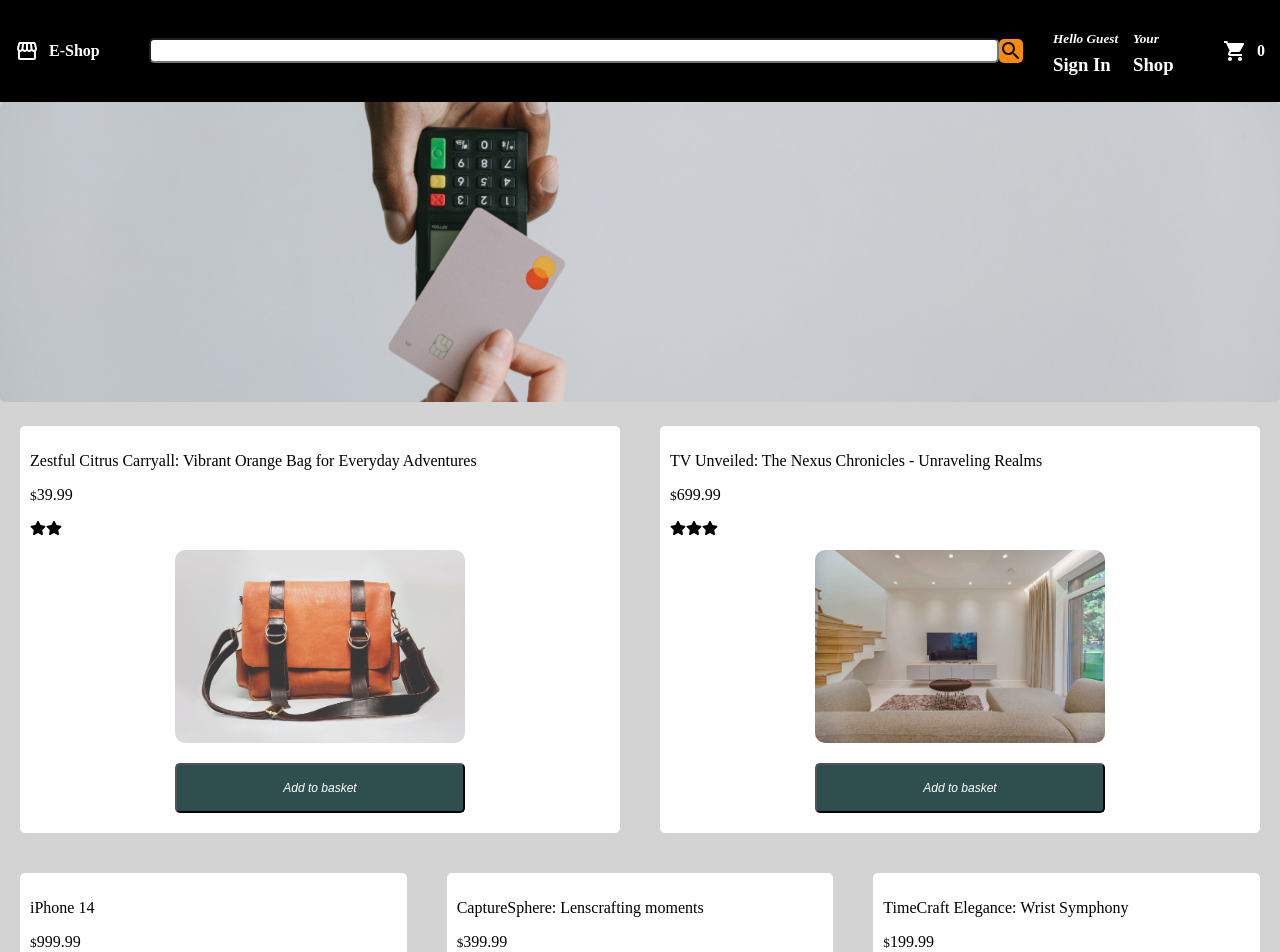
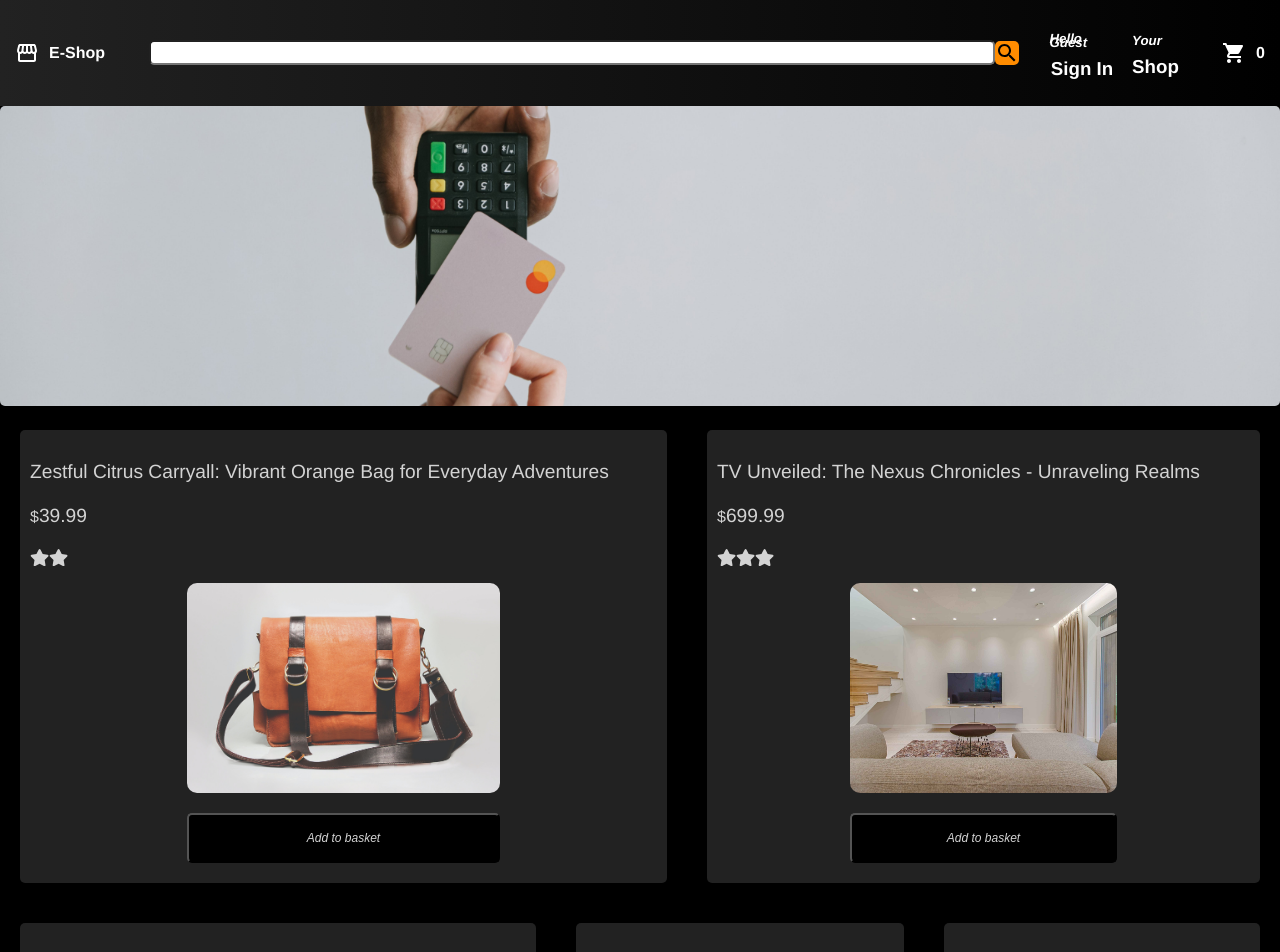
Before and after one commit to selimyay00/e-shop, a React (Vite) app: page / in a window 1280 px wide. Shown: the top 952 px of the page. Built offline with nearby package versions, Linux system fonts and the light colour scheme.

Commit message:
added functionality to removeFromBasket function

```diff
--- a/src/components/Checkout.jsx
+++ b/src/components/Checkout.jsx
@@ -11,7 +11,8 @@ function Checkout() {
         <div className='checkout'>
             <div className='checkout__left'>
                 <img src={christmas} className='checkout__image' alt='Christmas' />
-                <h2>Your Shopping Basket</h2>
+                <h2 style={{ textAlign: 'center', letterSpacing: 0.5 }}>Your Shopping Basket</h2>
+                <hr />
                 {basket.map(item => (
                     <CheckoutProduct
                         key={item.id}
--- a/src/components/CheckoutProduct.jsx
+++ b/src/components/CheckoutProduct.jsx
@@ -1,9 +1,17 @@
 import './checkoutproduct.css'
-import bag from '../images/bag.jpg';
-import { FaStar } from 'react-icons/fa';
+import { FaStar } from 'react-icons/fa'
+import { useStateValue } from "./StateProvider"
 
 
 function CheckoutProduct(props) {
+    const [{basket}, dispatch ] = useStateValue()
+
+    const removeFromBasket = () => {
+        dispatch({
+            type: "REMOVE_FROM_BASKET",
+            id: props.id,
+        })
+    }
     return (
         <div className='checkout-product'>
             <img src={props.image} alt="image" className='checkout-image' />
@@ -19,7 +27,7 @@ function CheckoutProduct(props) {
                             <FaStar key={i} />
                         ))}
                 </div>
-                    <button>Remove from Basket</button>
+                    <button onClick={removeFromBasket}>Remove from Basket</button>
                 </div>
         </div>
     )
--- a/src/components/StateProvider.jsx
+++ b/src/components/StateProvider.jsx
@@ -1,5 +1,6 @@
 import { createContext, useContext, useReducer } from 'react';
 
+// Created a React context called StateContext
 export const StateContext = createContext();
 
 export const StateProvider = ({ reducer, initialState, children }) => {
--- a/src/components/checkoutproduct.css
+++ b/src/components/checkoutproduct.css
@@ -1,16 +1,17 @@
 .checkout-product {
-    background-color: lightgrey;
-    color: black;
+    background-color: #222222;
+    color: lightgrey;
     height: 200px;
-    width: max-content;
+    width: 400px;
     display: flex;
-    max-width: 610px;
-    margin: 20px 0;
+    max-width: 500px;
+    margin: 30px auto;
+    border-radius: 5px;
 }
 
 .checkout-image {
     height: 100%;
-    width: 35%;
+    width: 60%;
     display: flex;
     object-fit: fill;
     border-radius: 5px;
@@ -20,17 +21,20 @@
     display: flex;
     flex-direction: column;
     margin-left: 15px;
+    margin-bottom: 30px;
     padding: 20px;
     text-align: center;
+    align-items: center;
+    justify-content: center;
 }
 
 .checkout-info > button {
     max-width: 150px;
     margin-top: 20px;
     border-radius: 5px;
-    height: 50px;
+    min-height: 55px;
     background-color: darkred;
-    color: white;
+    color: lightgrey;
 }
 
 .checkout-info > button:hover {
--- a/src/components/header.css
+++ b/src/components/header.css
@@ -1,6 +1,6 @@
 .header {
     padding: 15px;
-    background-color: black;
+    background: linear-gradient(to right, #222222, black);
     color: white;
     display: flex;
     align-items: center;
@@ -63,5 +63,5 @@
 }
 
 .store-icon:hover {
-  color: green;
+  color: darkgreen;
 }
--- a/src/components/product.css
+++ b/src/components/product.css
@@ -1,3 +1,14 @@
+.product {
+    border-radius: 5px;
+    display: flex;
+    flex-direction: column;
+    padding: 10px;
+    background-color: #222222;
+    margin: 20px;
+    color: lightgrey;
+    line-height: 25px;
+}
+
 .product__images {
     min-height: 70px;
     min-width: 90px;
@@ -8,14 +19,8 @@
     border-radius: 10px;
 }
 
-.product {
-    border-radius: 5px;
-    width: 50%;
-    display: flex;
-    flex-direction: column;
-    padding: 10px;
-    background-color: white;
-    margin: 20px;
+.product__info {
+    font-size: larger;
 }
 
 .product > button {
@@ -23,8 +28,8 @@
     min-height: 50px;
     height: 30px;
     margin: 10px auto;
-    background-color: darkslategray;
-    color: white;
+    background-color: black;
+    color: lightgray;
     border-radius: 5px;
     font-size: 12px;
     font-style: oblique;
--- a/src/components/subtotal.css
+++ b/src/components/subtotal.css
@@ -1,9 +1,9 @@
 .subtotal {
     border: 1px solid black;
     border-radius: 5px;
-    margin-top: 20px;
+    margin: 20px auto;
     padding: 20px;
-    background-color: darkgray;
+    background-color: #222222;
     width: 200px;
     display: flex;
     flex-direction: column;
--- a/src/index.css
+++ b/src/index.css
@@ -4,6 +4,7 @@
 
 body {
   margin: 0;
-  background-color: lightgray;
-  font-family: 'Times New Roman', Times, serif;
+  background-color: black;
+  color: lightgrey;
+  font-family:'Franklin Gothic Medium', 'Arial Narrow', Arial, sans-serif;
 }
--- a/src/reducer.js
+++ b/src/reducer.js
@@ -3,8 +3,9 @@ export const initialState = {
 };
 
 export const getBasketTotal = (basket) => {
-    return (basket?.reduce((amount, item) => item.price + amount, 0))
-}
+    return basket?.reduce((amount, item) => (item.price + amount), 0);
+};
+
 
 const reducer = (state, action) => {
     switch (action.type) {
@@ -13,6 +14,18 @@ const reducer = (state, action) => {
                 ...state,
                 basket: [...state.basket, action.item],
             };
+        case "REMOVE_FROM_BASKET":
+                const index = state.basket.findIndex((basketItem) => basketItem.id === action.id)
+                let newBasket = [...state.basket]
+                if (index >= 0) {
+                    newBasket.splice(index, 1)
+                } else {
+                    console.warn(`Can't remove product(id: ${action.id}) as its not in the basket!`)
+                }
+                return {
+                    ...state,
+                    basket: newBasket
+                }
         default:
             return state;
     }
```
